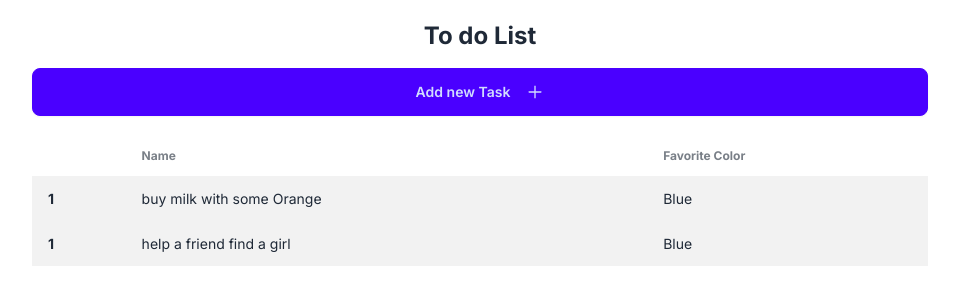
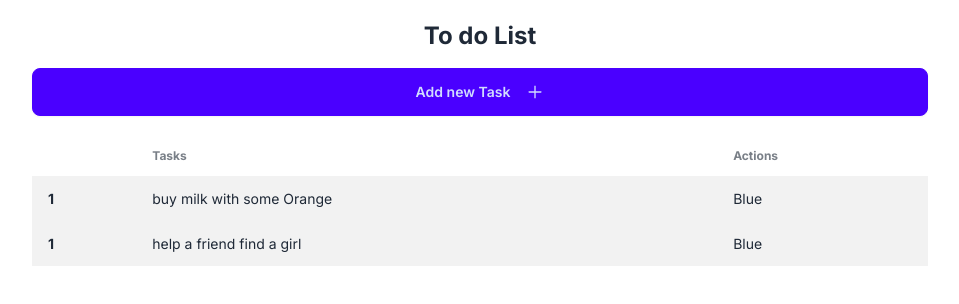
Before and after one commit to johnVundi/ToDoList, a Next.js app: page / in a window 1280 px wide. Shown: the top 304 px of the page, without its empty margins (160-1119 px from the left). Built offline with nearby package versions, Linux system fonts and the light colour scheme; data requests are answered from the project's data file.

Commit message:
did something

```diff
--- /dev/null
+++ b/app/components/Task.tsx
@@ -0,0 +1,17 @@
+import { ITask } from "@/types/tasks";
+
+interface TaskProps{
+    task: ITask
+}
+
+const Task: React.FC<TaskProps> = ({task}) => {
+  return (
+    <tr key={task.id} className="bg-base-200">
+      <th>1</th>
+      <td>{task.text}</td>
+      <td>Blue</td>
+    </tr>
+  );
+};
+
+export default Task
--- a/app/components/TodoList.tsx
+++ b/app/components/TodoList.tsx
@@ -1,4 +1,5 @@
 import { ITask } from "@/types/tasks";
+import Task from "./Task";
 
 interface TodoListProps {
   tasks: ITask[];
@@ -11,17 +12,13 @@
         <thead>
           <tr>
             <th></th>
-            <th>Name</th>
-            <th>Favorite Color</th>
+            <th>Tasks</th>
+            <th>Actions</th>
           </tr>
         </thead>
         <tbody>
           {tasks.map((task) => (
-            <tr key={task.id} className="bg-base-200">
-              <th>1</th>
-              <td>{task.text}</td>
-              <td>Blue</td>
-            </tr>
+            <Task key={task.id} task={task} />
           ))}
         </tbody>
       </table>
```
